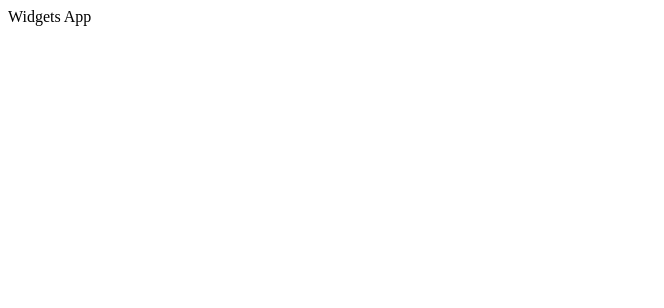
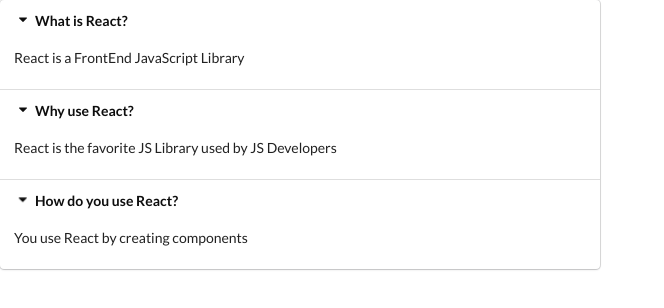
Before and after one commit to locaulker/widgets-stg, a React (Create React App) app: page / in a window 1280 px wide. Shown: the top 308 px of the page, without its empty margins (0-664 px from the left). Built offline with nearby package versions, Linux system fonts and the light colour scheme.

Commit message:
end of L144

```diff
--- a/public/index.html
+++ b/public/index.html
@@ -10,6 +10,10 @@
       name="description"
       content="A Widget with reusable components using the react hook system"
     />
+    <link
+      rel="stylesheet"
+      href="https://cdnjs.cloudflare.com/ajax/libs/semantic-ui/2.4.1/semantic.min.css"
+    />
     <link rel="apple-touch-icon" href="%PUBLIC_URL%/logo192.png" />
     <link rel="manifest" href="%PUBLIC_URL%/manifest.json" />
     <title>React Widget App</title>
--- a/src/App.js
+++ b/src/App.js
@@ -1,7 +1,28 @@
 import React from "react"
+import Accordion from "./components/Accordion"
+
+const items = [
+  {
+    title: "What is React?",
+    content: "React is a FrontEnd JavaScript Library",
+  },
+
+  {
+    title: "Why use React?",
+    content: "React is the favorite JS Library used by JS Developers",
+  },
+  {
+    title: "How do you use React?",
+    content: "You use React by creating components",
+  },
+]
 
 const App = () => {
-  return <div>Widgets App</div>
+  return (
+    <div>
+      <Accordion items={items} />
+    </div>
+  )
 }
 
 export default App
--- /dev/null
+++ b/src/components/Accordion.js
@@ -0,0 +1,25 @@
+import React from "react"
+
+const Accordion = ({ items }) => {
+  const onTitleClick = (index) => {
+    console.log("Title Clicked", index)
+  }
+
+  const renderedItems = items.map((item, index) => {
+    return (
+      <React.Fragment key={item.title}>
+        <div onClick={() => onTitleClick(index)} className="title active">
+          <i className="dropdown icon"></i>
+          {item.title}
+        </div>
+        <div className="content active">
+          <p>{item.content}</p>
+        </div>
+      </React.Fragment>
+    )
+  })
+
+  return <div className="ui styled accordion">{renderedItems}</div>
+}
+
+export default Accordion
```
